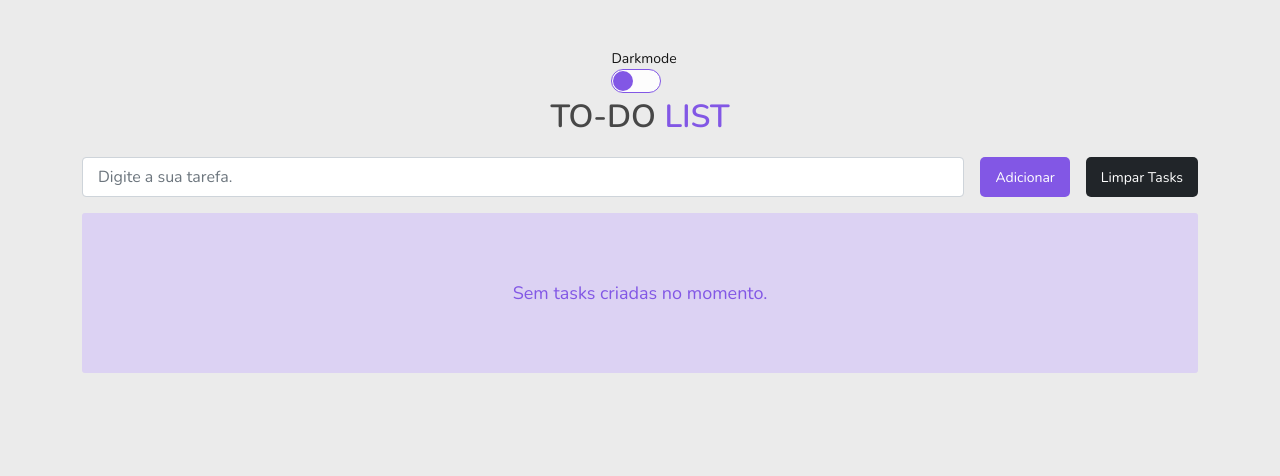
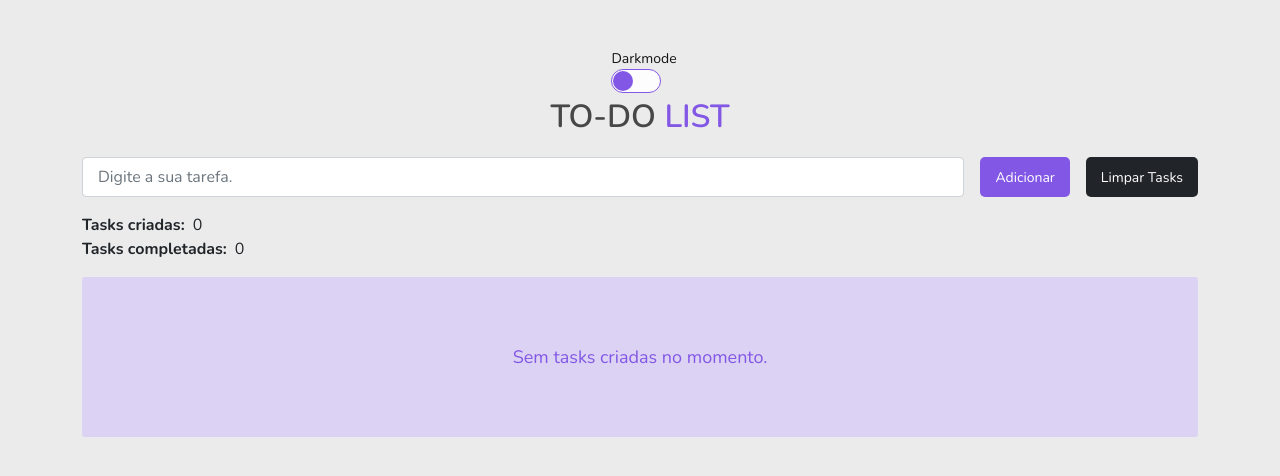
Before and after one commit to lucasnazzy/Angular-TO-DO-LIST, an Angular app: page / in a window 1280 px wide. Shown: the top 476 px of the page. Built offline with nearby package versions, Linux system fonts and the light colour scheme.

Commit message:
ajustando

```diff
--- a/src/app/pages/main/main.component.html
+++ b/src/app/pages/main/main.component.html
@@ -29,6 +29,18 @@
           Limpar Tasks
         </button>
       </div>
+    </div>
+
+    <div class="d-flex align-items-center mt-3">
+      <span class="fw-bold"> Tasks criadas: </span>
+
+      <span class="ps-2"> {{ tasks.length }}</span>
+    </div>
+
+    <div class="d-flex align-items-center">
+      <span class="fw-bold"> Tasks completadas: </span>
+
+      <span class="ps-2"> {{ countCompletedTasks() }}</span>
     </div>
 
     <div class="no-tasks-box mt-3" *ngIf="tasks.length <= 0">
--- a/src/app/pages/main/main.component.ts
+++ b/src/app/pages/main/main.component.ts
@@ -59,4 +59,9 @@ export class MainComponent implements OnInit {
   public isNullOrEmpty(item: string | null): boolean {
     return item === null || item === undefined || item === '';
   }
+
+  public countCompletedTasks(): number {
+    const filterCompleted = this.tasks.filter((m) => m.completed);
+    return filterCompleted?.length;
+  }
 }
```
